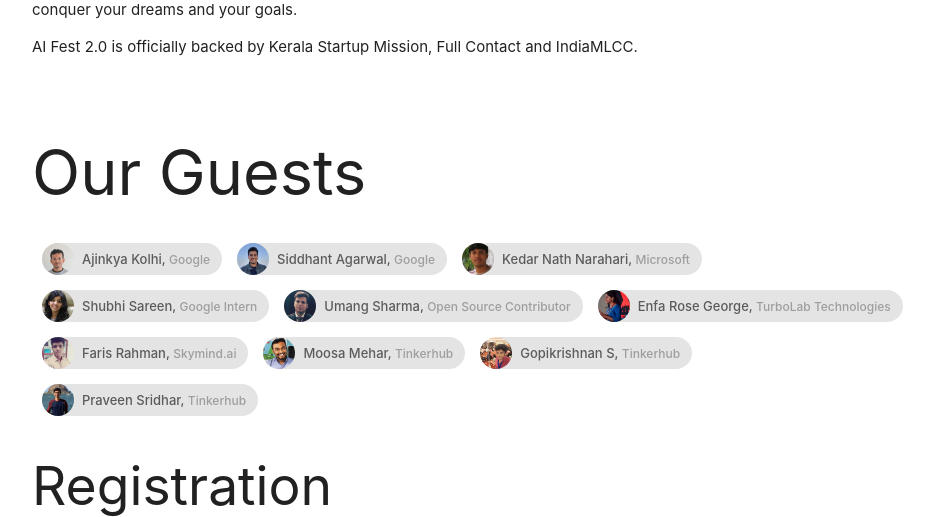
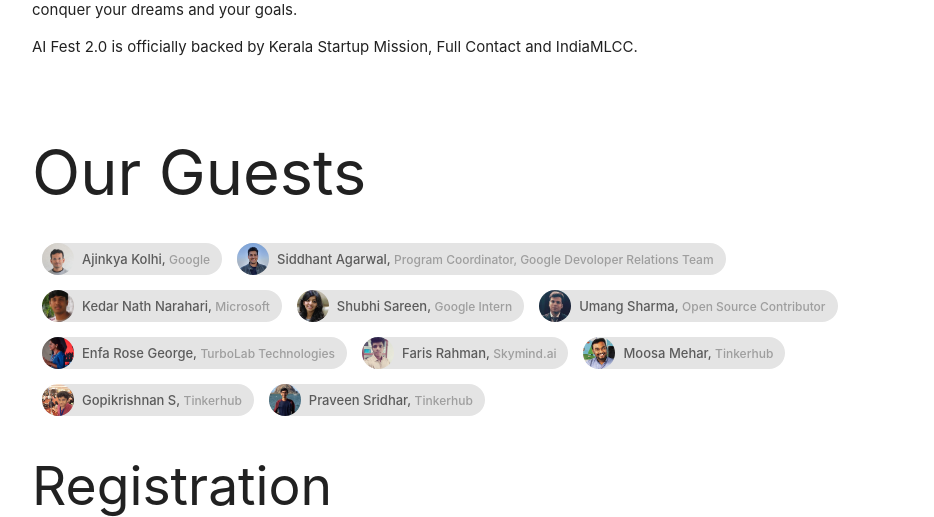
Before and after one commit to iedccoet/aifestregistration, a PHP site: page / in a window 1280 px wide. Shown: the part 1275-1792 px from the top of the page, without its empty margins (160-1094 px from the left). Run offline with PHP 8.4, Linux system fonts and the light colour scheme; some libraries are stand-ins or nearby versions.

Commit message:
Update index.php

```diff
--- a/index.php
+++ b/index.php
@@ -104,7 +104,7 @@
                 </div>
                 <div class="chip">
                         <img src="./img/sidagarwal.jpg" alt="Contact Person">
-                        Siddhant Agarwal, <label> Google </label>
+                        Siddhant Agarwal, <label> Program Coordinator, Google Devoloper Relations Team </label>
                 </div>
                 <div class="chip">
                         <img src="./img/kedar_nath.png" alt="Contact Person">
```
